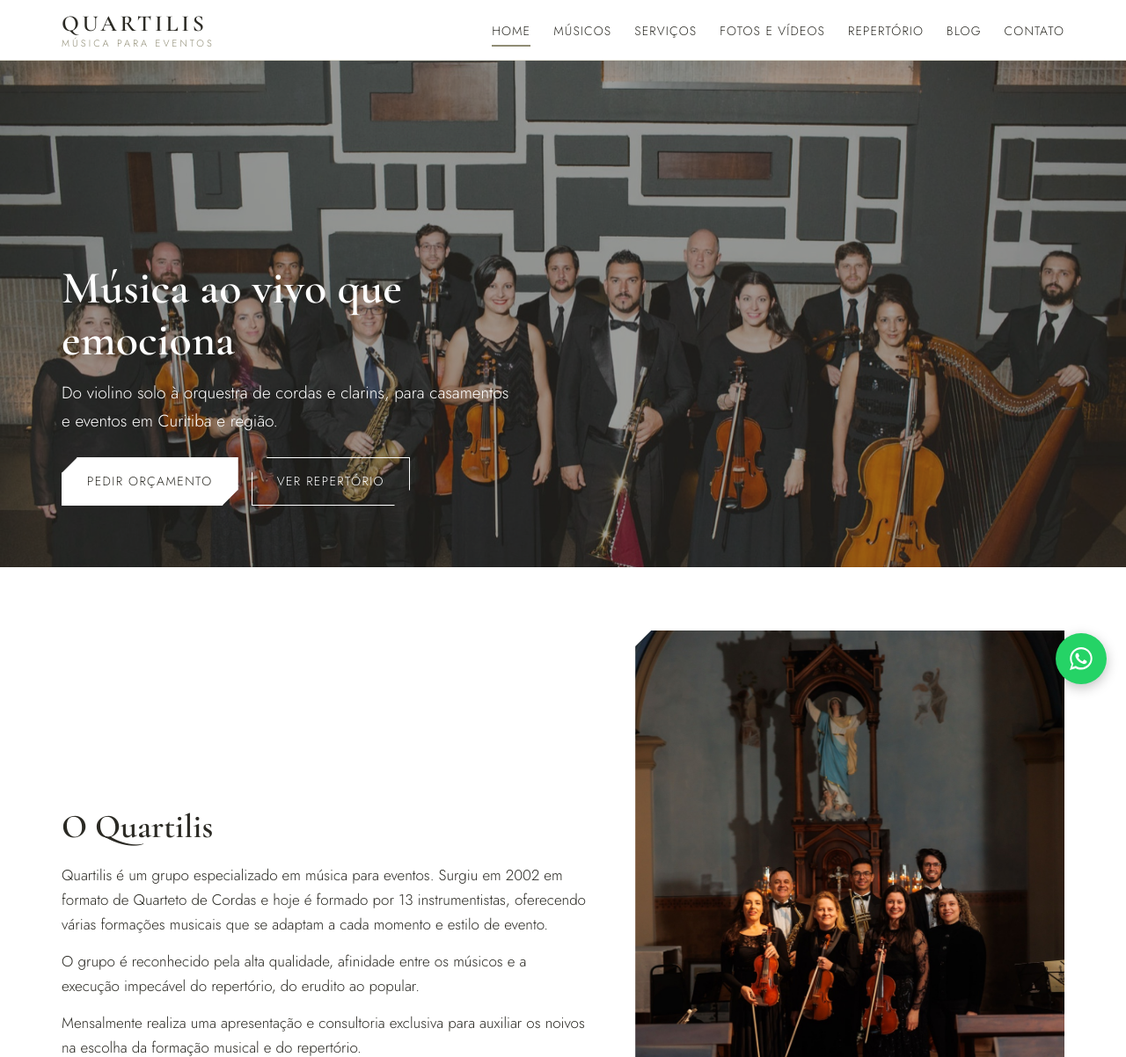
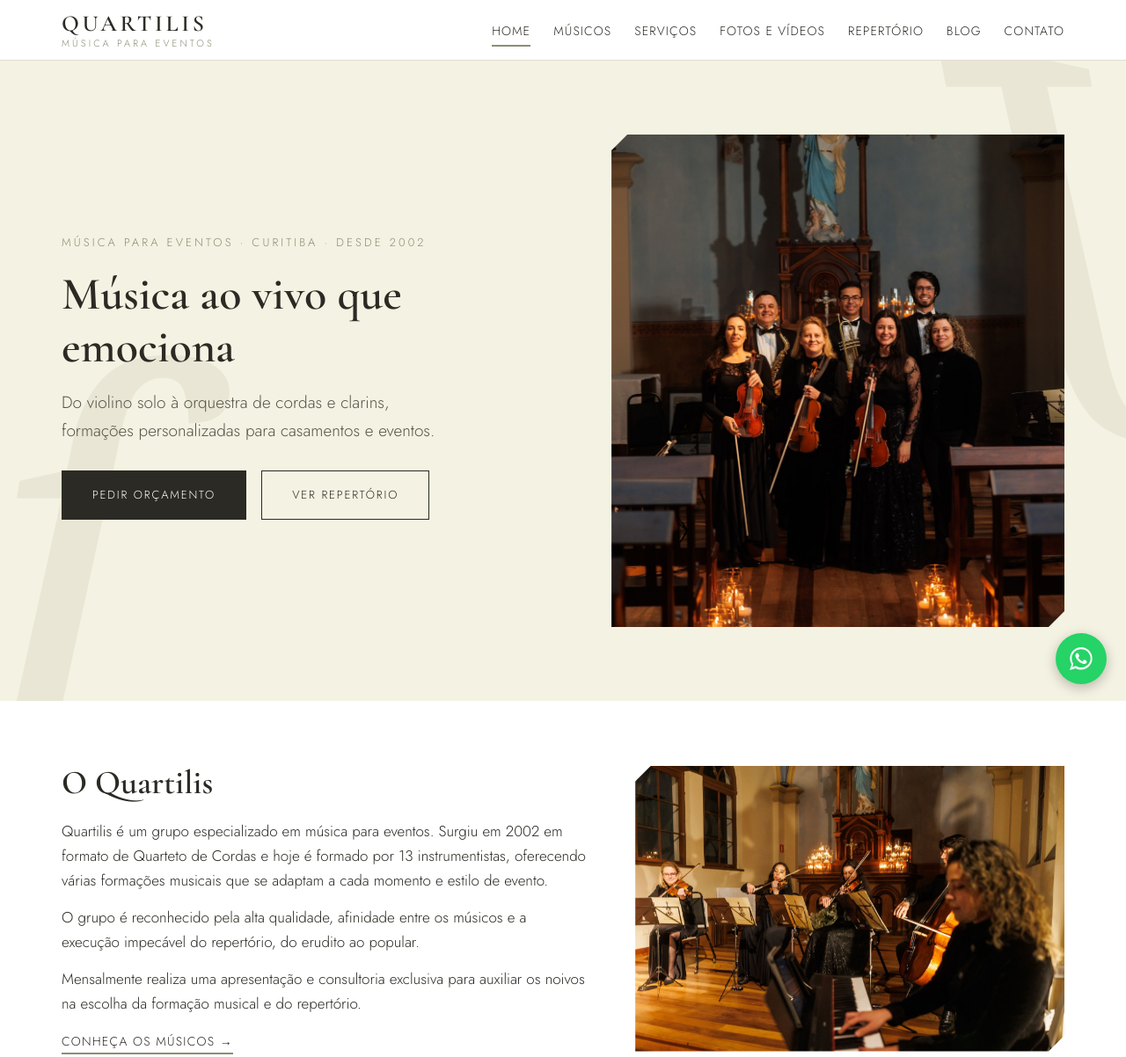
Before and after one commit to alvaresgestao-lab/quartilis-site, a PHP site: page / in a window 1280 px wide. Shown: the top 1202 px of the page at 88% size. Run offline with PHP 8.4, Linux system fonts and the light colour scheme.

Commit message:
feat: hero em duas colunas com efes de violino ao fundo, botões sem chanfro, fotos dos músicos em alta resolução
Co-Authored-By: Claude Fable 5 <noreply@anthropic.com>

```diff
--- a/assets/site.css
+++ b/assets/site.css
@@ -26,15 +26,23 @@ h3{font-size:22px}
 #menu-chk,.menu-btn{display:none}
 
 /* ---------- hero ---------- */
-.hero{position:relative;min-height:72vh;display:flex;align-items:flex-end;overflow:hidden;background:var(--ink)}
-.hero img{position:absolute;inset:0;width:100%;height:100%;object-fit:cover;opacity:.55}
-.hero-texto{position:relative;max-width:1180px;margin:0 auto;padding:60px 20px;color:var(--branco);width:100%}
-.hero-texto h1{max-width:560px;margin-bottom:14px}
-.hero-texto p{max-width:520px;font-size:19px;margin-bottom:26px}
-.btn{display:inline-block;background:var(--ink);color:var(--branco);text-decoration:none;font-size:14px;letter-spacing:.1em;text-transform:uppercase;padding:15px 28px;border:1px solid var(--ink);clip-path:polygon(var(--chanfro) 0,100% 0,100% calc(100% - var(--chanfro)),calc(100% - var(--chanfro)) 100%,0 100%,0 var(--chanfro));margin-right:10px;margin-bottom:10px}
-.hero .btn{background:var(--branco);color:var(--ink);border-color:var(--branco)}
-.hero .btn.btn-claro{background:transparent;color:var(--branco)}
-.btn:hover{opacity:.85}
+.hero-nova{position:relative;background:var(--creme-claro);overflow:hidden}
+.hero-grade{position:relative;max-width:1180px;margin:0 auto;padding:84px 20px;display:grid;grid-template-columns:1.05fr .95fr;gap:56px;align-items:center;z-index:1}
+.kicker{font-size:13px;letter-spacing:.24em;text-transform:uppercase;color:var(--sage-escuro);margin-bottom:18px}
+.hero-esq h1{margin-bottom:18px;max-width:520px}
+.hero-sub{font-size:19px;color:var(--ink-suave);max-width:460px;margin-bottom:30px}
+.hero-dir img{width:100%;max-height:560px;object-fit:cover}
+.fundo-f{position:absolute;inset:0;pointer-events:none;z-index:0}
+.fundo-f span{position:absolute;font-family:var(--serif);font-style:italic;font-weight:500;font-size:560px;line-height:1;color:var(--sage);opacity:.16;user-select:none}
+.fundo-f span:first-child{left:-60px;bottom:-140px}
+.fundo-f span.espelhado{right:-40px;top:-160px;transform:scaleX(-1)}
+.secao .fundo-f span{font-size:420px;opacity:.10}
+.btn{display:inline-block;background:var(--ink);color:var(--branco);text-decoration:none;font-size:13px;letter-spacing:.14em;text-transform:uppercase;padding:16px 34px;border:1px solid var(--ink);transition:background .2s,color .2s;margin-right:12px;margin-bottom:10px}
+.btn:hover{background:transparent;color:var(--ink)}
+.btn-borda{background:transparent;color:var(--ink)}
+.btn-borda:hover{background:var(--ink);color:var(--branco)}
+.cta-final .btn{background:var(--branco);color:var(--ink);border-color:var(--branco)}
+.cta-final .btn:hover{background:transparent;color:var(--branco)}
 
 /* ---------- seções ---------- */
 .secao{padding:72px 0}
@@ -52,7 +60,7 @@ h3{font-size:22px}
 /* ---------- vídeo ---------- */
 .video-wrap{position:relative;max-width:760px;margin:26px auto 0;cursor:pointer;background:var(--ink);clip-path:polygon(var(--chanfro) 0,100% 0,100% calc(100% - var(--chanfro)),calc(100% - var(--chanfro)) 100%,0 100%,0 var(--chanfro))}
 .video-wrap img{width:100%;aspect-ratio:16/9;object-fit:cover;opacity:.8}
-.play{position:absolute;inset:0;margin:auto;width:76px;height:76px;border:0;background:var(--branco);color:var(--ink);cursor:pointer;clip-path:polygon(12px 0,100% 0,100% calc(100% - 12px),calc(100% - 12px) 100%,0 100%,0 12px)}
+.play{position:absolute;inset:0;margin:auto;width:76px;height:76px;border:0;background:var(--branco);color:var(--ink);cursor:pointer}
 .play svg{width:34px;height:34px}
 .video-frame{max-width:760px;margin:26px auto 0;aspect-ratio:16/9}
 .video-frame iframe{width:100%;height:100%;border:0}
@@ -84,7 +92,7 @@ h3{font-size:22px}
 .card-video{text-decoration:none;display:block}
 .card-video .thumb{position:relative;display:block;overflow:hidden}
 .card-video .thumb img{width:100%;aspect-ratio:16/9;object-fit:cover}
-.play-mini{position:absolute;inset:0;margin:auto;width:48px;height:48px;background:rgba(255,255,255,.92);color:var(--ink);display:flex;align-items:center;justify-content:center;clip-path:polygon(8px 0,100% 0,100% calc(100% - 8px),calc(100% - 8px) 100%,0 100%,0 8px)}
+.play-mini{position:absolute;inset:0;margin:auto;width:48px;height:48px;background:rgba(255,255,255,.92);color:var(--ink);display:flex;align-items:center;justify-content:center;}
 .play-mini svg{width:22px;height:22px}
 .titulo-video{display:block;padding-top:10px;font-size:15px;line-height:1.4}
 
@@ -129,6 +137,7 @@ body>.topo+.topo{display:none}
   .topo nav li{border-bottom:1px solid var(--creme-claro)}
   .topo nav a{display:block;padding:14px 0;border-bottom:0}
   #menu-chk:checked~nav{display:block}
-  .hero{min-height:60vh}
+  .hero-grade{grid-template-columns:1fr;padding:48px 20px;gap:30px}
+  .fundo-f span{font-size:300px}
   .secao{padding:52px 0}
 }
--- a/index.html
+++ b/index.html
@@ -20,13 +20,19 @@
   </div>
 </header>
 
-<section class="hero">
-  <img src="assets/img/Orquestra Musica para Casamento Quartilis.jpg" alt="Orquestra Quartilis" fetchpriority="high">
-  <div class="hero-texto">
-    <h1>Música ao vivo que emociona</h1>
-    <p>Do violino solo à orquestra de cordas e clarins, para casamentos e eventos em Curitiba e região.</p>
-    <a class="btn" href="https://wa.me/5541991271129?text=Olá!%20Gostaria%20de%20um%20orçamento." target="_blank" rel="noopener">Pedir orçamento</a>
-    <a class="btn btn-claro" href="repertorio/">Ver repertório</a>
+<section class="hero-nova">
+  <div class="fundo-f" aria-hidden="true"><span>ƒ</span><span class="espelhado">ƒ</span></div>
+  <div class="hero-grade">
+    <div class="hero-esq">
+      <p class="kicker">Música para eventos · Curitiba · desde 2002</p>
+      <h1>Música ao vivo que emociona</h1>
+      <p class="hero-sub">Do violino solo à orquestra de cordas e clarins, formações personalizadas para casamentos e eventos.</p>
+      <div class="hero-botoes">
+        <a class="btn" href="https://wa.me/5541991271129?text=Olá!%20Gostaria%20de%20um%20orçamento." target="_blank" rel="noopener">Pedir orçamento</a>
+        <a class="btn btn-borda" href="repertorio/">Ver repertório</a>
+      </div>
+    </div>
+    <figure class="hero-dir foto-chanfro"><img src="assets/img/KG9A0098.jpg" alt="Concerto à luz de velas do Quartilis" fetchpriority="high"></figure>
   </div>
 </section>
 
@@ -39,7 +45,7 @@
       <p>Mensalmente realiza uma apresentação e consultoria exclusiva para auxiliar os noivos na escolha da formação musical e do repertório.</p>
       <a class="link-seta" href="musicos/">Conheça os músicos</a>
     </div>
-    <figure class="foto-chanfro"><img src="assets/img/KG9A0098.jpg" alt="Concerto à luz de velas do Quartilis" loading="lazy"></figure>
+    <figure class="foto-chanfro"><img src="assets/img/KG9A0027.jpg" alt="Quartilis tocando em concerto à luz de velas" loading="lazy"></figure>
   </div>
 </section>
 
```
Also changed, not shown: repertorio/index.html (+1 -0 lines), assets/img/28928814_1577252769049270_464093730_o.jpg, assets/img/Abimael.jpg, assets/img/DSC00992.JPG, assets/img/Harpa para casamento Curitiba.jpg, assets/img/IMG-20240613-WA0035.jpg, assets/img/IMG-20240615-WA0005.jpg, assets/img/IMG_3282_1.jpg, assets/img/KG9A0026.jpg, assets/img/Karine.jpg, assets/img/Terra Sonora '200' (5).JPG, assets/img/WhatsApp Image 2022-06-11 at 22.15.35.jpeg, assets/img/_RSJ2878.jpg, assets/img/fotoEst.jpg, 2 more files, 1 other file.
